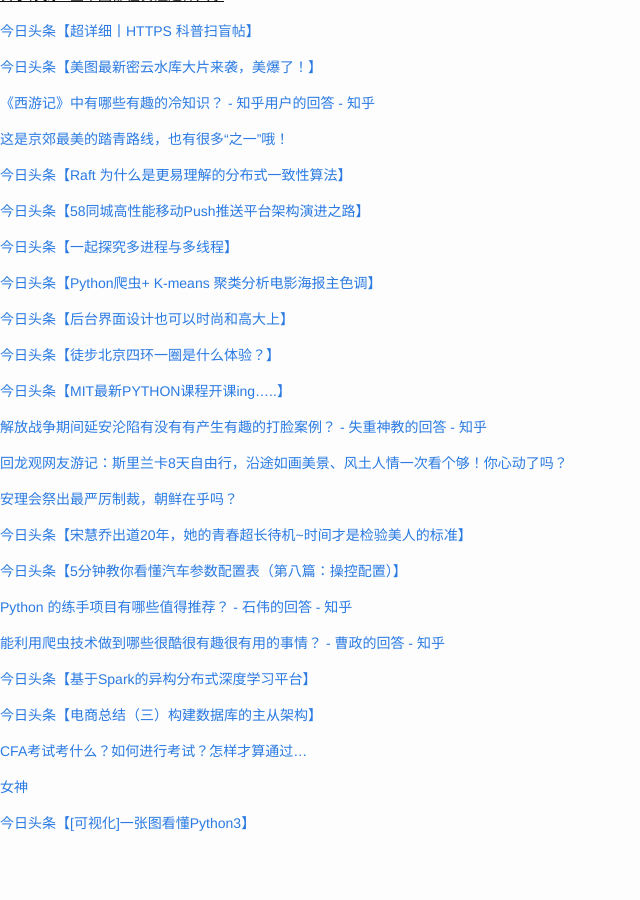
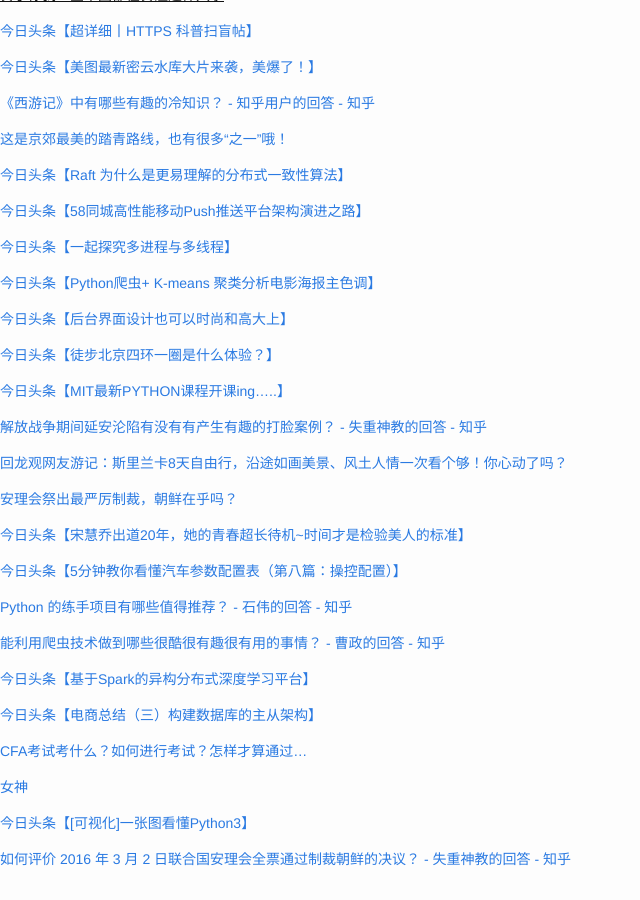
Before and after one commit to cnwarden/cnwarden.github.io, a Jekyll site: the page built from fav/index.md, in a window 1280 px wide and 900 px high, scrolled down 2598 px. Shown: the whole window, without its empty margins (0-640 px from the left). Built offline with Jekyll 4.4.1, drawn with Linux system fonts in a browser that asks for light colours; emoji names are drawn with the system emoji font; before the commit the page ends 3462 px from its top, so only the background shows below that.

Commit message:
auto commit

```diff
--- a/fav/index.md
+++ b/fav/index.md
@@ -192,3 +192,5 @@ title:  fav
 [女神](http://mp.weixin.qq.com/s?__biz=MzAxODIwNDkzMw==&mid=403964799&idx=1&sn=aeaf03128042e5d0e1a884d846199df1&scene=0#wechat_redirect)
 
 [今日头条【[可视化]一张图看懂Python3】](http://toutiao.com/item/6258055831187620353/?iid=3764603574&app=news_article&tt_from=android_share&utm_source=email&utm_medium=toutiao_android&utm_campaign=client_share)
+
+[如何评价 2016 年 3 月 2 日联合国安理会全票通过制裁朝鲜的决议？ - 失重神教的回答 - 知乎](http://www.zhihu.com/question/40960127/answer/89114392)
```
